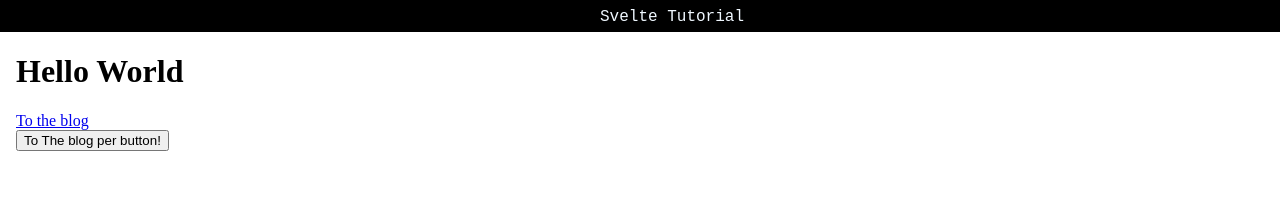
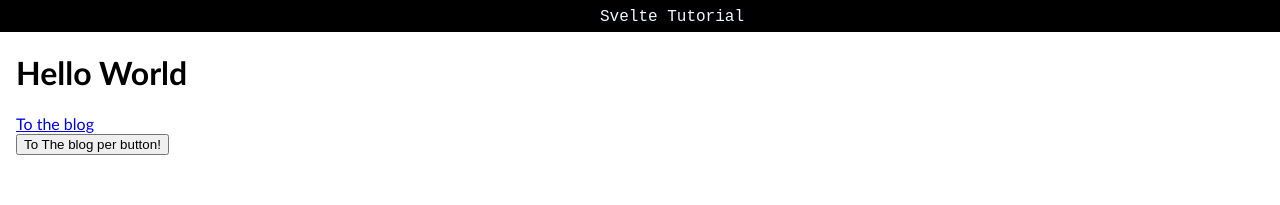
Before and after one commit to marfrede/hello-world, a SvelteKit app: page / in a window 1280 px wide. Shown: the top 205 px of the page. Built offline with nearby package versions, Linux system fonts and the light colour scheme.

Commit message:
set font

```diff
--- a/src/routes/+layout.svelte
+++ b/src/routes/+layout.svelte
@@ -7,6 +7,8 @@
 <style lang="scss">
 	.main-content {
 		margin: 16px 16px;
+		font-family: 'Trebuchet MS', 'Lucida Sans Unicode', 'Lucida Grande', 'Lucida Sans', Arial,
+			sans-serif;
 	}
 
 	header,
```
